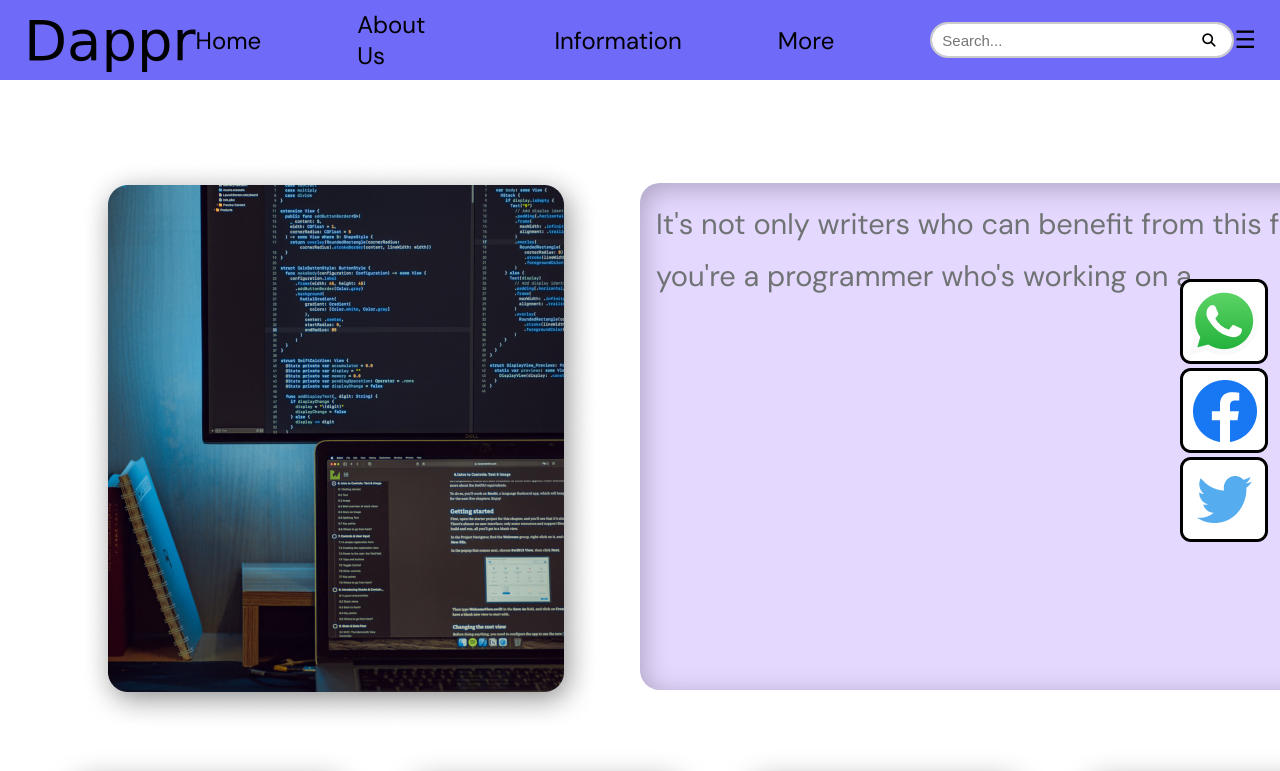
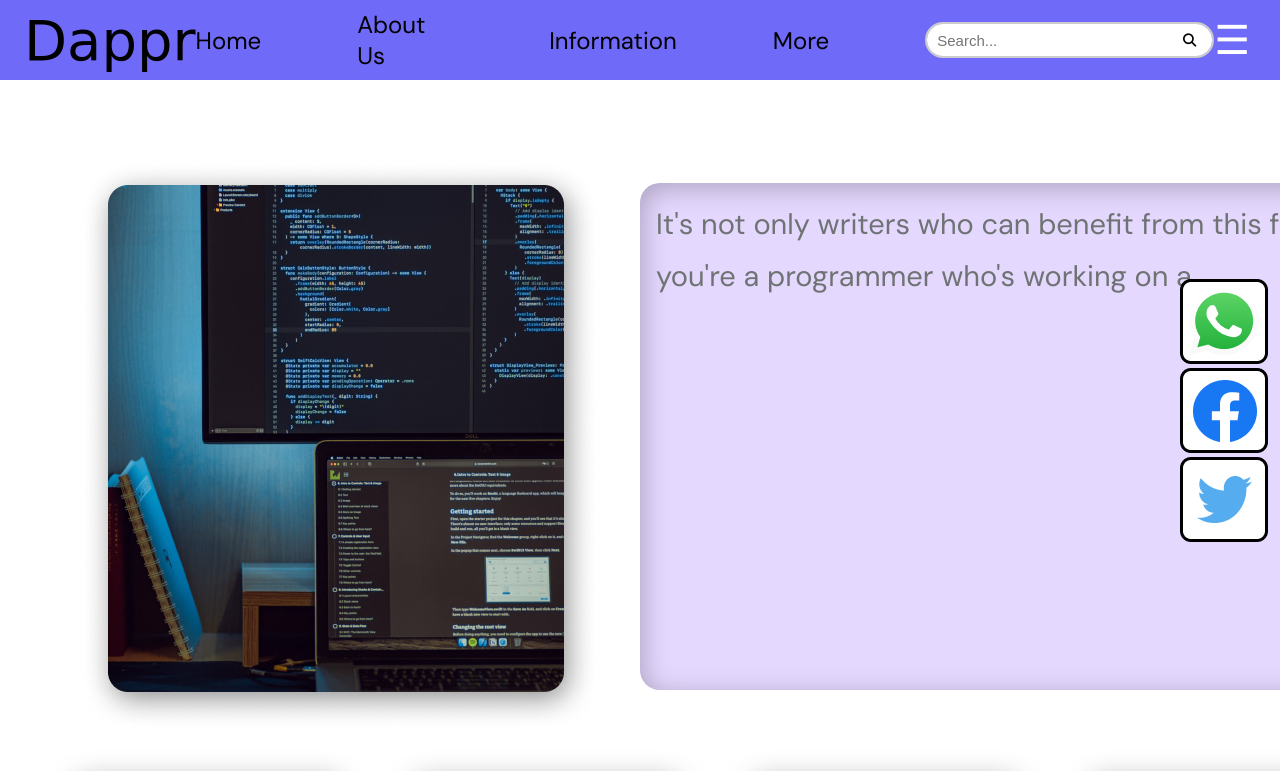
Before and after one commit to saiVardhan1802/Dappr, a plain HTML site: page index.html in a window 1280 px wide. Shown: the top 771 px of the page. Drawn offline with Linux system fonts and the light colour scheme; a web font is replaced by a local one.

Commit message:
fixing nav bar

```diff
--- a/index.html
+++ b/index.html
@@ -3,7 +3,7 @@
 <head>
     <meta charset="UTF-8">
     <meta name="viewport" content="width=device-width, initial-scale=1.0">
-    <title>Document</title>
+    <title>DAPPR</title>
     <link rel="stylesheet" href="styles.css">
     <link href="https://fonts.googleapis.com/css2?family=Delius+Unicase&display=swap" rel="stylesheet">
     <link href="https://fonts.googleapis.com/css2?family=DM+Sans:wght@400;500;700&display=swap" rel="stylesheet">
--- a/styles.css
+++ b/styles.css
@@ -50,8 +50,9 @@ body {
 }
 
 .menu {
-    padding-right: 24px; /* 1.5rem */
-    font-size: 24px; /* 1.5rem */
+    padding-right: 30px; /* 1.5rem */
+    font-size: 40px; /* 1.5rem */
+    color: white;
 }
 
 .search-container {
```
